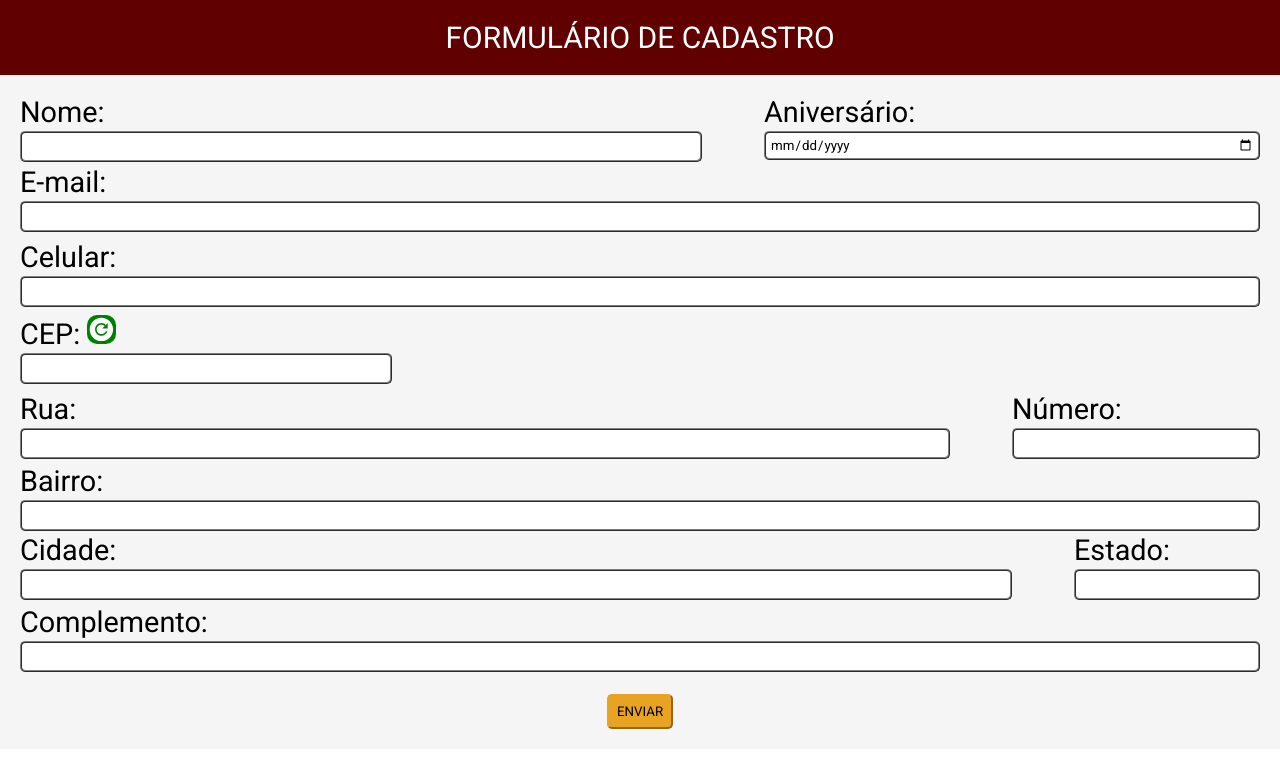
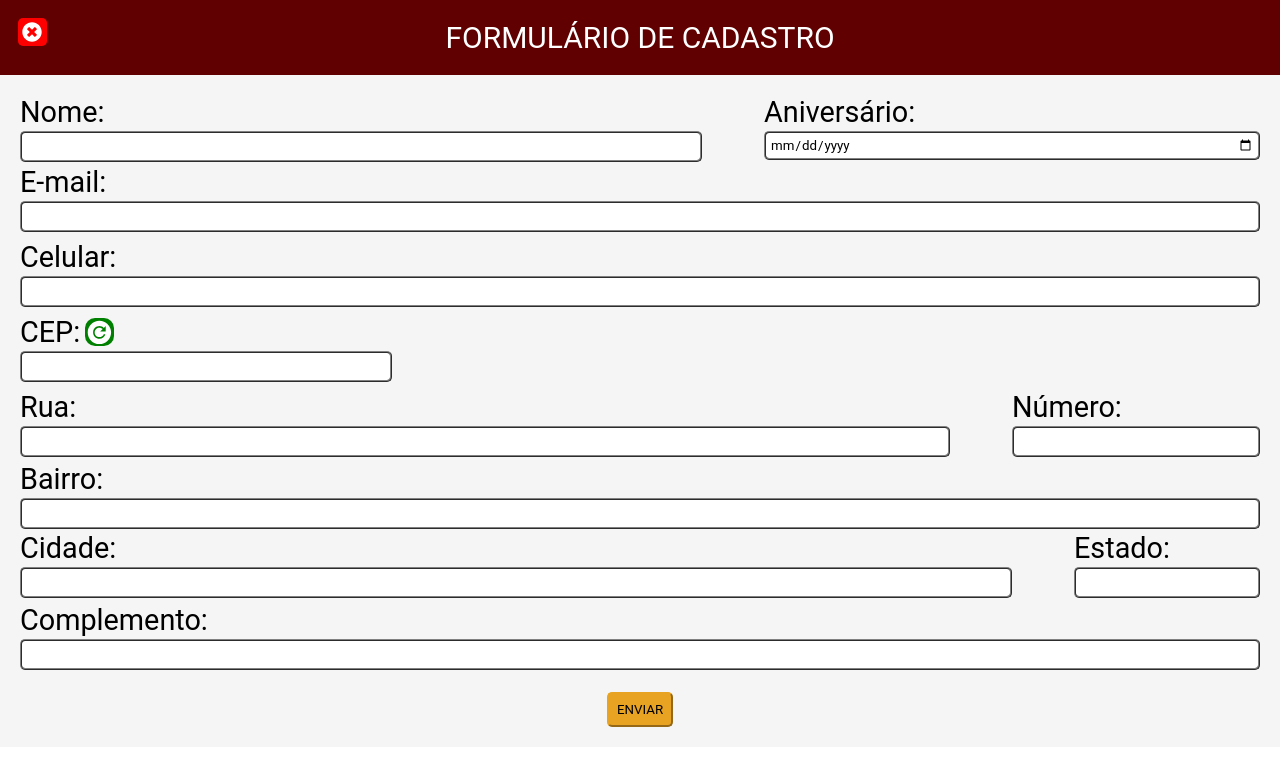
Before and after one commit to TruderiaAraras/Truderia-2.0-User, a React (Create React App) app: page /cadastro in a window 1280 px wide. Shown: the top 768 px of the page. Built offline with nearby package versions, Linux system fonts and the light colour scheme.

Commit message:
Bastante coisa feita e algumas rotas funcionais

```diff
--- a/src/components/CardProduct/index.tsx
+++ b/src/components/CardProduct/index.tsx
@@ -56,7 +56,7 @@ export const CardProduct: React.FC<Props> = ({ data }) => {//, onClick }) => {
               {data?.miniPrice && <PriceMini>{`Mini ${data?.miniPrice},00`}</PriceMini>}
             </WrapperPrice>
 
-            <Button onClick={() => setCookie("Produto", data)}>
+            <Button onClick={() => setCookie("Produto", data, { secure: true, sameSite: 'none' })}>
               <ButtonTitle>Escolher</ButtonTitle>
             </Button>
           </BottomView>
--- a/src/pages/Cadastro/index.tsx
+++ b/src/pages/Cadastro/index.tsx
@@ -2,8 +2,11 @@ import React, { useRef } from "react";
 import * as yup from "yup";
 import { pt } from "yup-locale-pt";
 import { Formik, Form, Field, ErrorMessage } from "formik";
+import { Link, useNavigate } from "react-router-dom";
+import { FaTimesCircle } from "react-icons/fa";
 import { IoMdRefreshCircle } from "react-icons/io";
 import {
+  Voltar,
   Container,
   FormControl,
   SubmitButton,
@@ -16,13 +19,25 @@ import viaCep from "../../providers/ViaCEP/viaCep";
 
 export const Cadastro: React.FC = () => {
   const valuesRef = useRef(null);
+  const navigate = useNavigate();
 
   function viaCepFill() {
     if (valuesRef.current.values.cep.length === 8) {
-      const response = viaCep.get(`${valuesRef.current.values.cep}/json/`)
+      viaCep.get(`${valuesRef.current.values.cep}/json/`)
         .then(res => {
+          if (res.data.erro === true) alert('CPF não encontrado!');
 
+          const ender = res.data;
+          valuesRef.current.values.estado = ender.uf;
+          valuesRef.current.values.cidade = ender.localidade;
+          valuesRef.current.values.bairro = ender.bairro;
+          valuesRef.current.values.rua = ender.logradouro;
+          (document.getElementById('estado') as HTMLInputElement).value = ender.uf;
+          (document.getElementById('cidade') as HTMLInputElement).value = ender.localidade;
+          (document.getElementById('bairro') as HTMLInputElement).value = ender.bairro;
+          (document.getElementById('rua') as HTMLInputElement).value = ender.logradouro;
         })
+        .catch(err => console.log(err));
     }
   }
 
@@ -32,9 +47,9 @@ export const Cadastro: React.FC = () => {
     email: yup.string().email().required(),
     aniversario: yup.date().required(),
     celular: yup.string().required(),
-    cep: yup.string().min(8).max(8).required(),
+    cep: yup.string().max(8).min(8).required(),
     rua: yup.string().required(),
-    numero: yup.string().required(),
+    numero: yup.number().required(),
     bairro: yup.string().required(),
     cidade: yup.string().required(),
     estado: yup.string().required(),
@@ -43,6 +58,9 @@ export const Cadastro: React.FC = () => {
 
   return (
     <div style={{ backgroundColor: 'whitesmoke' }}>
+      <Link to="/Home">
+        <Voltar><FaTimesCircle /></Voltar>
+      </Link>
       <Title>FORMULÁRIO DE CADASTRO</Title>
       <Container>
         <Formik
@@ -61,9 +79,11 @@ export const Cadastro: React.FC = () => {
             complemento: "",
           }}
           onSubmit={async (values) => {
+            alert(JSON.stringify(values, null, 2));
             setTimeout(() => {
-              alert(JSON.stringify(values, null, 2));
-            }, 500);
+              // Rever não sei após o cadastro para onde o cliente deve iá ou voltar
+              navigate('/Home')
+            }, 1000);
           }}
           validationSchema={validation}
         >
@@ -91,7 +111,7 @@ export const Cadastro: React.FC = () => {
               <ErrorMessage component="span" name="celular" />
             </FormControl>
             <FormCep>
-              <label htmlFor="cep">CEP:  <IoMdRefreshCircle className="viaCep" onClick={() => viaCepFill()} /></label>
+              <label htmlFor="cep">CEP: <IoMdRefreshCircle className="viaCep" onClick={() => viaCepFill()} /></label>
               <Field id="cep" name="cep" type="text" />
               <ErrorMessage component="span" name="cep" />
             </FormCep>
--- a/src/pages/Cadastro/style.ts
+++ b/src/pages/Cadastro/style.ts
@@ -1,8 +1,27 @@
-import styled, { css } from 'styled-components';
+import styled, { css } from "styled-components";
 
 const RobotoFont = css`
-  @import url('https://fonts.googleapis.com/css2?family=Roboto&display=swap');
-`
+  @import url("https://fonts.googleapis.com/css2?family=Roboto&display=swap");
+`;
+
+export const Voltar = styled.div`
+  color: white;
+  font-size: 20px;
+  background-color: red;
+  border-radius: 5px;
+  padding: 4px;
+  left: 1rem;
+  top: 1rem;
+  display: flex;
+  justify-content: center;
+  position: absolute;
+  svg {
+    margin-right: 1px;
+    align-self: flex-start;
+    width: 100%;
+    height: 100%;
+  }
+`;
 
 export const Container = styled.div`
   ${RobotoFont}
@@ -44,7 +63,7 @@ export const Title = styled.div`
   background-color: #610000;
   padding: 20px;
   color: white;
-`
+`;
 export const SharedControl = styled.div`
   .firstDiv {
     label {
@@ -86,7 +105,7 @@ export const SharedControl = styled.div`
   flex-direction: row;
   margin-bottom: 3px;
   width: 100%;
-`
+`;
 
 export const FormEndereco = styled.div`
   input {
@@ -95,9 +114,16 @@ export const FormEndereco = styled.div`
   flex-direction: column;
   display: flex;
   margin-bottom: 10px;
-`
+`;
 
 export const FormCep = styled.div`
+  label {
+    display: flex;
+    svg {
+      margin-left: 5px;
+      align-self: center;
+    }
+  }
   input {
     width: 30%;
   }
@@ -105,25 +131,25 @@ export const FormCep = styled.div`
   flex-direction: column;
   justify-content: center;
   margin-bottom: 8px;
-`
+`;
 
 export const FormControl = styled.div`
   display: flex;
   flex-direction: column;
   justify-content: center;
   margin-bottom: 8px;
-`
+`;
 
 export const SubmitButton = styled.div`
   button {
-    border: 2px outset #E8A323;
-    background-color: #E8A323;
+    border: 2px outset #e8a323;
+    background-color: #e8a323;
     border-radius: 5px;
     padding: 8px;
     margin-top: 10px;
   }
   .btnSubmitClick {
-    border: 2px inset #E6932B;
-    background-color: #E6932B;
+    border: 2px inset #e6932b;
+    background-color: #e6932b;
   }
-`
+`;
--- a/src/pages/Pedido/index.tsx
+++ b/src/pages/Pedido/index.tsx
@@ -18,6 +18,7 @@ import {
   Header,
   Footer,
 } from "./style";
+import { useNavigate } from "react-router-dom";
 import { MdOutlineDeliveryDining } from "react-icons/md";
 import { BsArrowLeftCircle } from "react-icons/bs";
 import { CgTrash } from "react-icons/cg";
@@ -34,6 +35,7 @@ export const PagePedido: React.FC = () => {
   const [taxa, setTaxa] = useState(0);
   const [dlvrInfo, setDlvrInfo] = useState(undefined);
   const [cookie, setCookie, removeCookie] = useCookies();
+  const navigate = useNavigate();
 
   const locationInfo = (
     <MoreInfo>
@@ -93,11 +95,37 @@ export const PagePedido: React.FC = () => {
     return valorTotal;
   }
 
+  function mensagemWhatsapp() {
+    let texto = `
+    *PEDIDO:*
+    *Nome:*
+    *Telefone:*
+    *Endereço:*
+    _*Obs.:*_
+    `
+    for (const item of cookie.produtos) {
+      texto += `
+        ${item.children[0].innerHTML} - ${item.children[1].innerHTML.replace('IS', 'L').replace('SORVETES', 'SORVETE').replace('ENTREGAS', 'ENTREGA')} de ${item.children[2].innerHTML}
+      `
+    }
+
+    texto += `
+    *Forma de Pagamento:*
+    `
+    if (cookie) {
+      texto += `*Troco para:* R$`
+    }
+
+    texto = window.encodeURIComponent(texto);
+    window.open("https://api.whatsapp.com/send?phone=5519996129909&text=" + texto, "_blank");
+    // Deveria voltar para página de compra após o encaminhamento?
+  }
+
   return (
     <ContainerPedido>
       <Header>
         <div className="go-back">
-          <button onClick={() => console.log(cookie.Produto)}>
+          <button onClick={() => navigate('/addItem')}>
             <BsArrowLeftCircle />
           </button>
         </div>
@@ -262,7 +290,7 @@ export const PagePedido: React.FC = () => {
           </div>
         </CardFooter>
       </Card>
-      <Footer onClick={() => alert("Ir Para WhatsApp")}>
+      <Footer onClick={() => mensagemWhatsapp()}>
         <div>
           <AiOutlineWhatsApp
             style={{
--- a/src/pages/index.tsx
+++ b/src/pages/index.tsx
@@ -1,5 +1,5 @@
 export * from './Home';
 export * from './Welcome';
-export * from './cadastro';
-export * from './pedido';
+export * from './Cadastro';
+export * from './Pedido';
 export * from './AddItem';
--- a/src/providers/ViaCEP/viaCep.ts
+++ b/src/providers/ViaCEP/viaCep.ts
@@ -1,7 +1,7 @@
 import axios from "axios";
 
 const viaCep = axios.create({
-    baseURL: " viacep.com.br/ws/"
+    baseURL: "https://viacep.com.br/ws/"
 });
 
 
--- a/src/routes/index.tsx
+++ b/src/routes/index.tsx
@@ -4,8 +4,7 @@ import {
   Routes,
   Route,
 } from 'react-router-dom';
-
-import { Welcome, Home, AddItem, PagePedido, Cadastro } from '../pages';
+import { Welcome, Home, AddItem, PagePedido, Cadastro } from '../pages'
 
 const Router = (): React.ReactElement => (
   <BrowserRouter>
```
